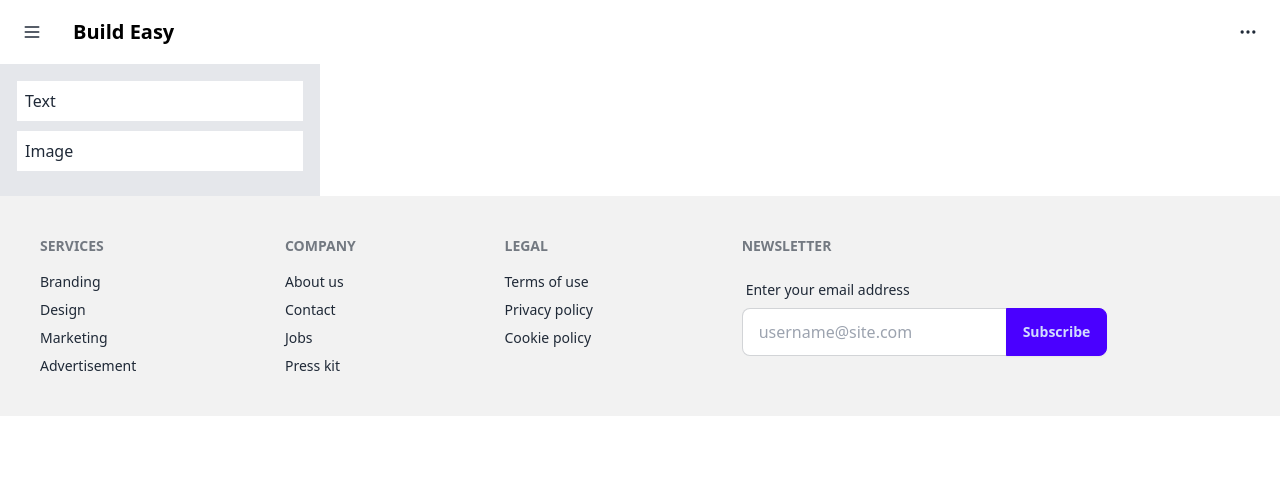
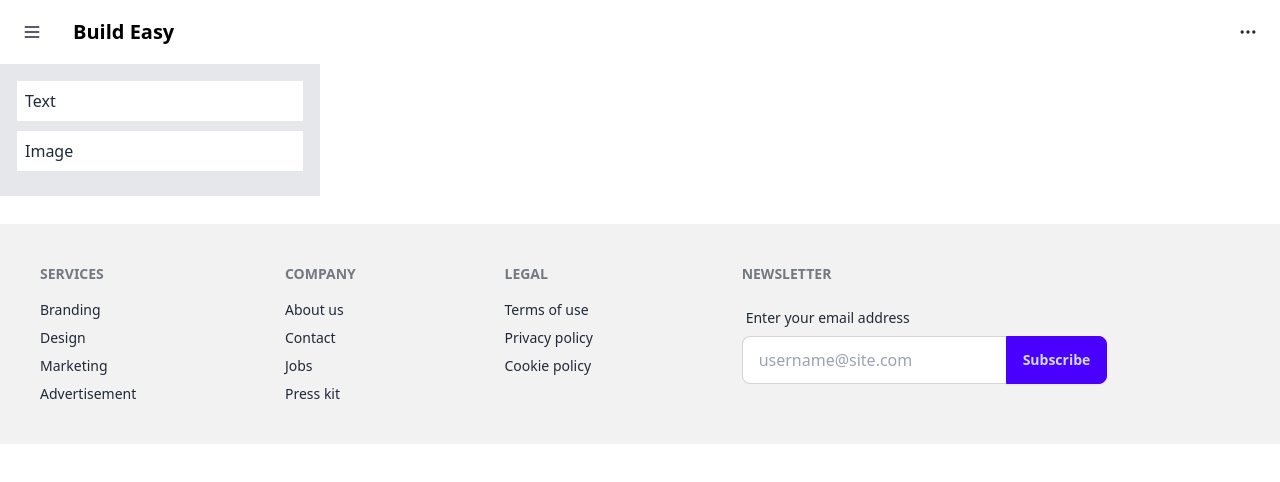
Before and after one commit to Nadim-Nion/no-code-builder-client, a React (Vite) app: page / in a window 1280 px wide. Shown: the top 482 px of the page. Built offline with nearby package versions, Linux system fonts and the light colour scheme.

Commit message:
margin top added on footer

```diff
--- a/src/pages/SharedComponent/Footer/Footer.jsx
+++ b/src/pages/SharedComponent/Footer/Footer.jsx
@@ -2,7 +2,7 @@
 
 const Footer = () => {
     return (
-        <footer className="footer bg-base-200 text-base-content p-10">
+        <footer className="footer bg-base-200 text-base-content p-10 mt-7">
             <nav>
                 <h6 className="footer-title">Services</h6>
                 <a className="link link-hover">Branding</a>
```
